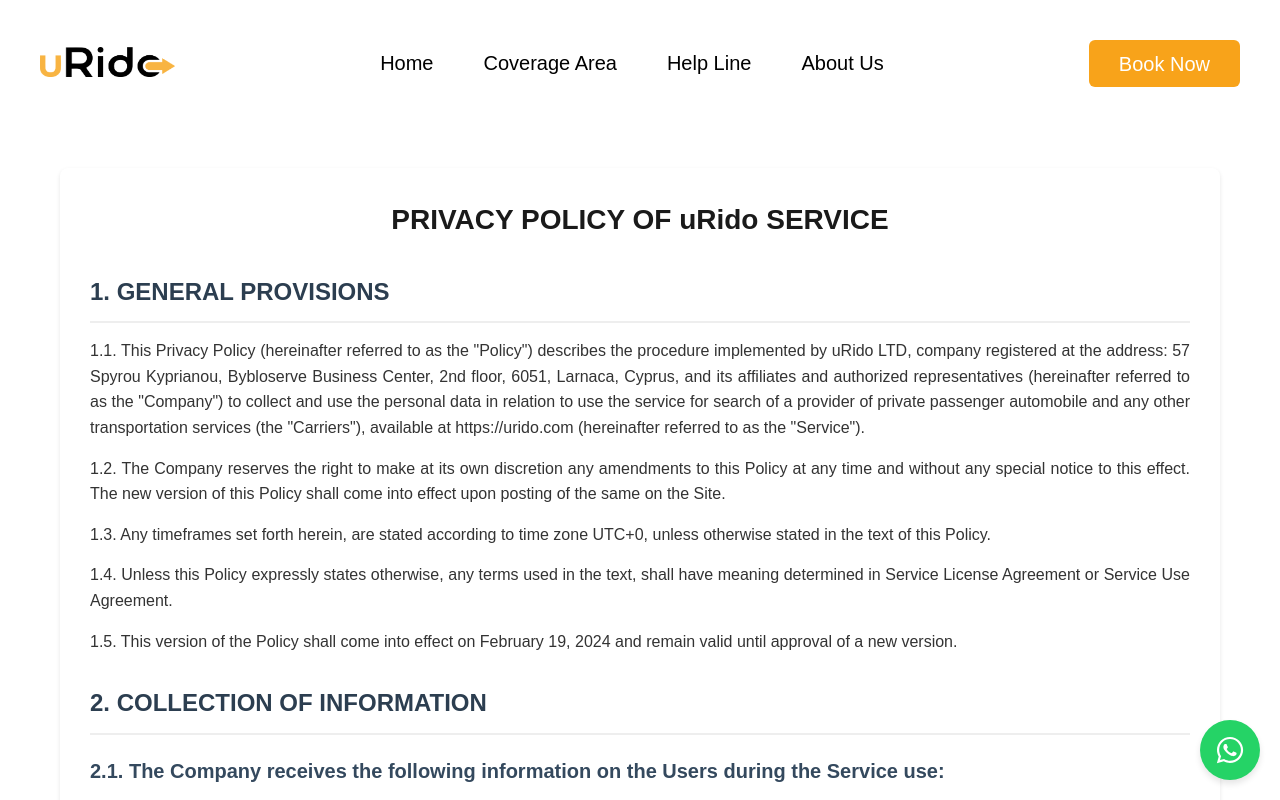
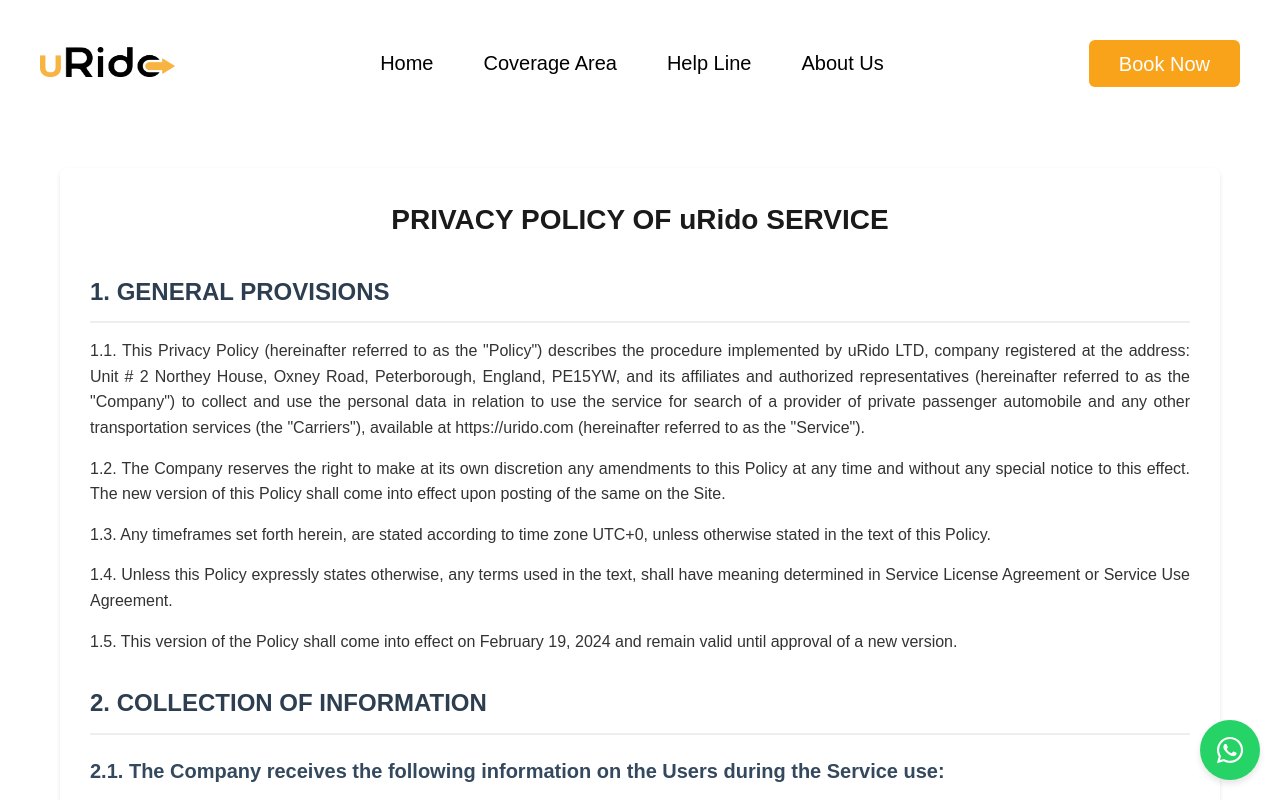
Before and after one commit to letsoutsource/urido-frontend, a Next.js app: page /privacyPolicy in a window 1280 px wide. Shown: the top 800 px of the page. Built offline with nearby package versions, Linux system fonts and the light colour scheme.

Commit message:
Update project files and content - Modified coverageArea.css to improve pointer-events property. - Revised Privacy Policy page to reflect updated company address and support email. - Updated Service Agreement page with new company URL and service license contract details.

```diff
--- a/src/app/privacyPolicy/page.js
+++ b/src/app/privacyPolicy/page.js
@@ -13,14 +13,13 @@
             <p>
               1.1. This Privacy Policy (hereinafter referred to as the "Policy")
               describes the procedure implemented by uRido LTD, company
-              registered at the address: 57 Spyrou Kyprianou, Bybloserve
-              Business Center, 2nd floor, 6051, Larnaca, Cyprus, and its
-              affiliates and authorized representatives (hereinafter referred to
-              as the "Company") to collect and use the personal data in relation
-              to use the service for search of a provider of private passenger
-              automobile and any other transportation services (the "Carriers"),
-              available at https://urido.com (hereinafter referred to as the
-              "Service").
+              registered at the address: Unit # 2 Northey House, Oxney Road,
+              Peterborough, England, PE15YW, and its affiliates and authorized
+              representatives (hereinafter referred to as the "Company") to
+              collect and use the personal data in relation to use the service
+              for search of a provider of private passenger automobile and any
+              other transportation services (the "Carriers"), available at
+              https://urido.com (hereinafter referred to as the "Service").
             </p>
 
             <p>
@@ -145,7 +144,7 @@
             <p>
               5.2. Requests for access to information, changes, account
               deletion, or opting out of marketing communications can be sent to
-              info@gettransfer.com.
+              support@urido.co.uk
             </p>
           </div>
         </section>
```
Also changed, not shown: src/app/coverageArea/coverageArea.css (+7 -0 lines), src/app/serviceAgreement/page.js (+4 -6 lines), 1 other file (tests, documents, lock files or other folders).
